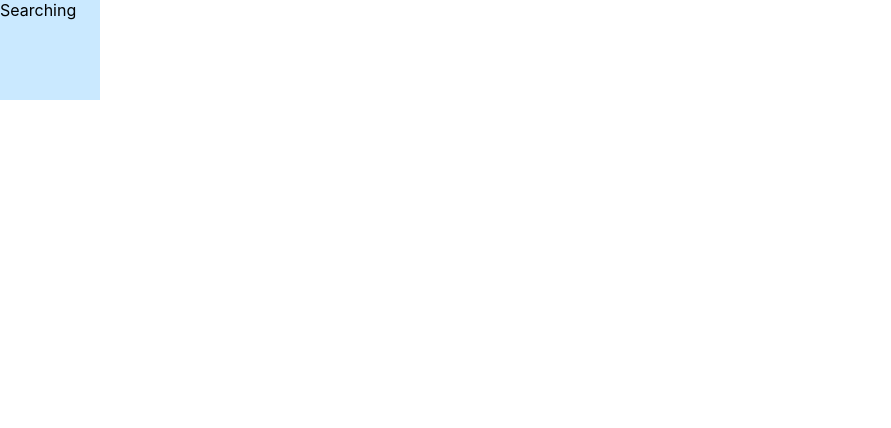
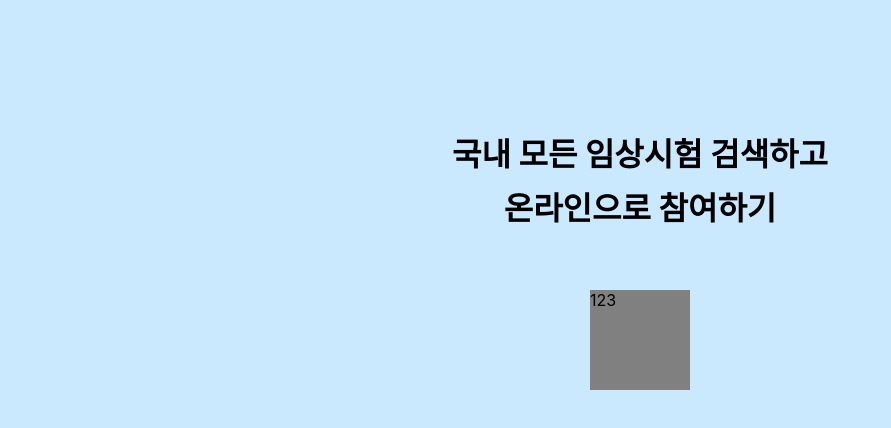
Before and after one commit to RyuJiChang/pre-onboarding-8th-week3, a React (Create React App) app: page / in a window 1280 px wide. Shown: the top 428 px of the page, without its empty margins (0-891 px from the left). Built offline with nearby package versions, Linux system fonts and the light colour scheme.

Commit message:
feat: 글자 및 input 위치 잡기

```diff
--- a/src/pages/Searching/index.tsx
+++ b/src/pages/Searching/index.tsx
@@ -1,7 +1,14 @@
-import { Container } from './styles.Searching';
+import { Container, Header, DropDown } from './styles.Searching';
 
 function Searching() {
-  return <Container>Searching</Container>;
+  return (
+    <Container>
+      <Header>국내 모든 임상시험 검색하고 온라인으로 참여하기</Header>
+      {/* <SerchingContaine></SerchingContaine> */}
+      {/* <KeywordSearching></KeywordSearching> */}
+      <DropDown>123</DropDown>
+    </Container>
+  );
 }
 
 export default Searching;
--- a/src/pages/Searching/styles.Searching.ts
+++ b/src/pages/Searching/styles.Searching.ts
@@ -2,9 +2,25 @@
 import { THEME } from '../../constants';
 
 const Container = styled.div`
-  width: 100px;
-  height: 100px;
+  width: 100vw;
+  height: 100vh;
+  display: flex;
+  flex-direction: column;
+  align-items: center;
   background-color: ${THEME.BackGroundColor};
 `;
 
-export { Container };
+const Header = styled.h1`
+  width: 12em;
+  margin-top: 4em;
+  text-align: center;
+  line-height: 1.7em;
+`;
+
+const DropDown = styled.div`
+  width: 100px;
+  height: 100px;
+  margin-top: 2em;
+  background-color: gray;
+`;
+export { Container, Header, DropDown };
```
